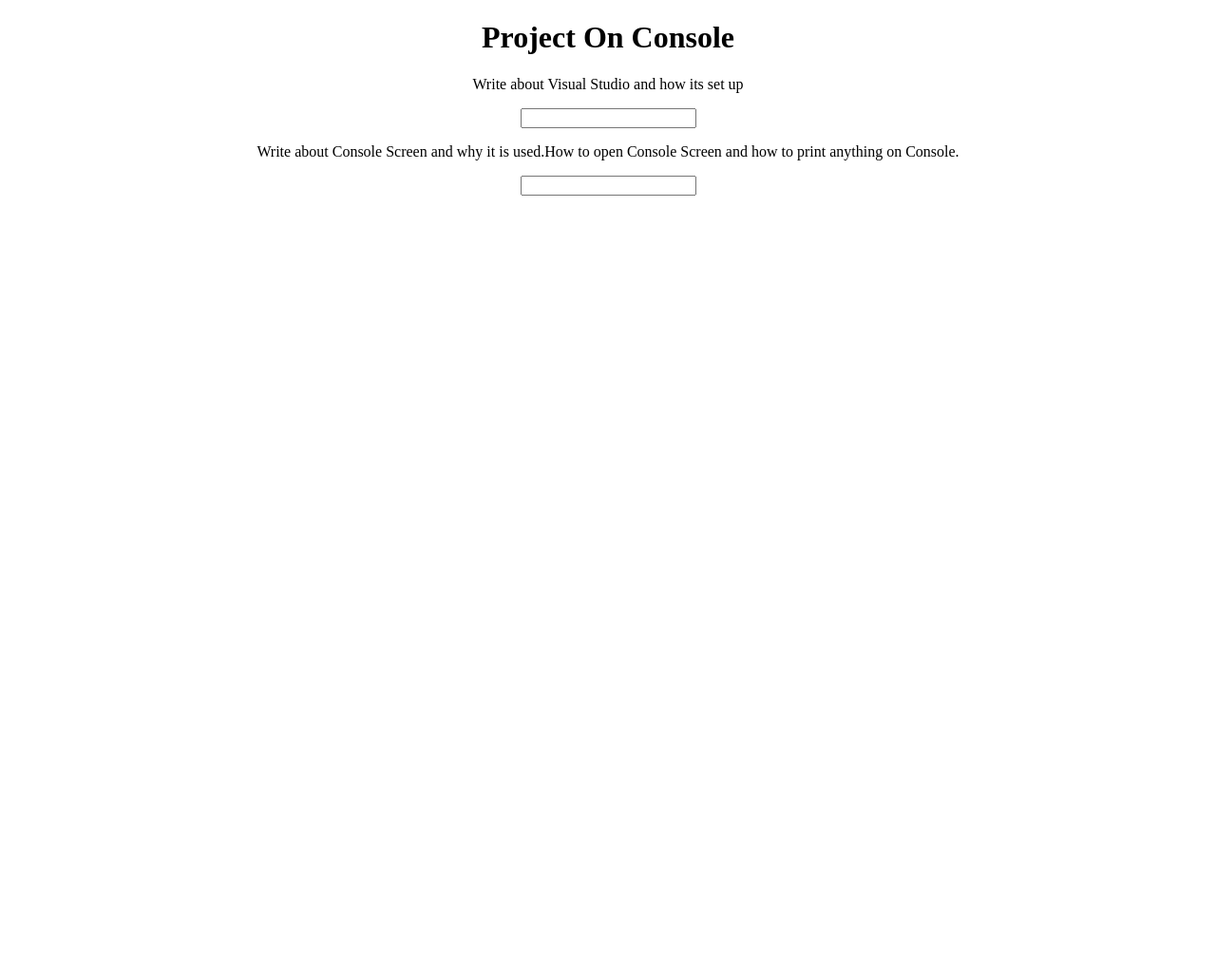
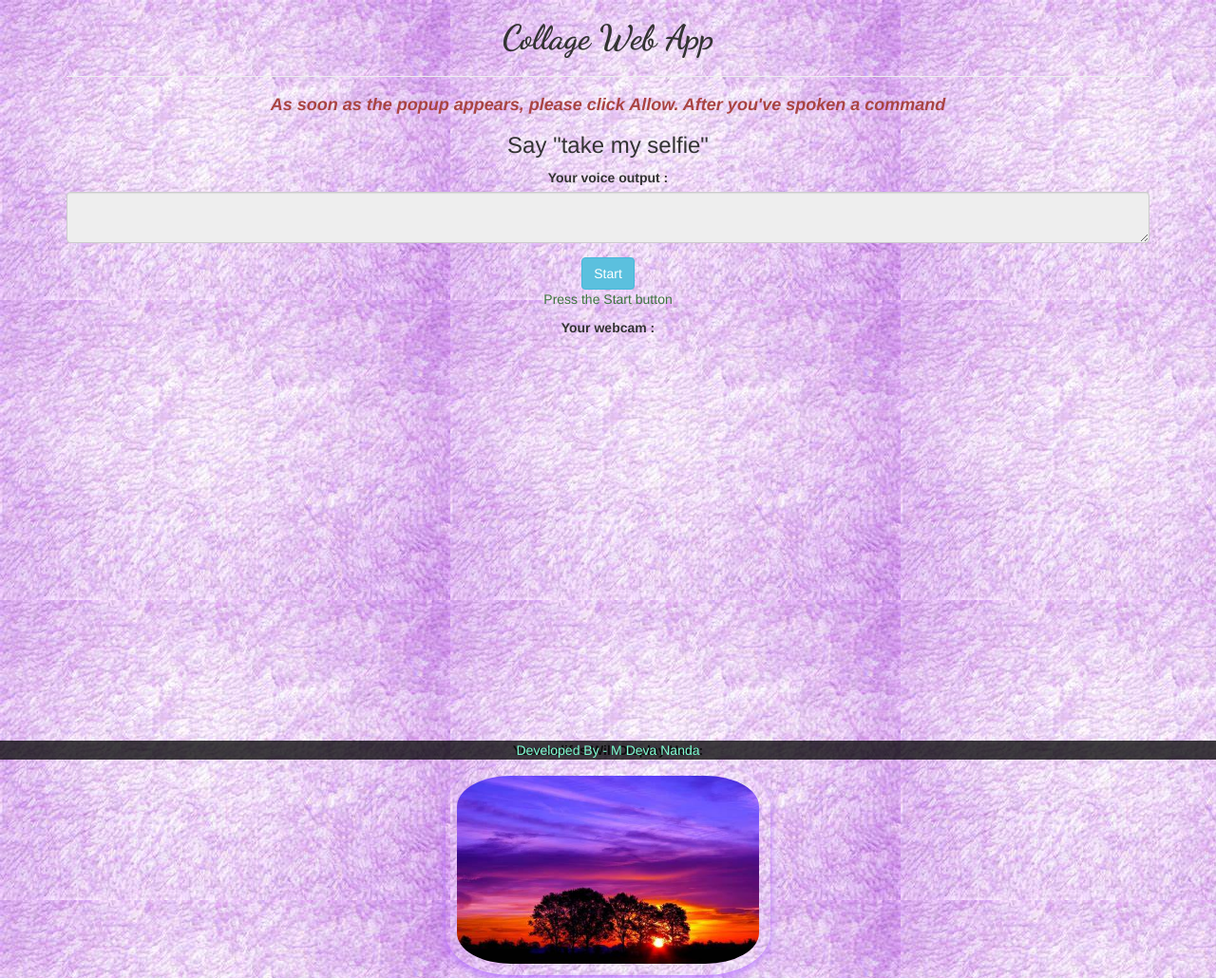
Before and after one commit to Deva16112012/CONSOLE-WEB-APP, a plain HTML site: page index.html in a window 1280 px wide. Shown: the top 1030 px of the page at 95% size. Before the commit the page ends 800 px from the top, so only its background shows below. Drawn offline with nearby package versions, Linux system fonts and the light colour scheme.

Commit message:
Add files via upload

```diff
--- a/index.html
+++ b/index.html
@@ -1,32 +1,46 @@
-<!DOCTYPE html>
 <html>
     <head>
-    <title>CONSOLE WEB APP</title>
+        <title>Collage Web App</title>
+        <meta name="viewport" content="width=device-width, initial-scale=1">
+        <link rel="stylesheet" href="https://maxcdn.bootstrapcdn.com/bootstrap/3.4.0/css/bootstrap.min.css">
+        <script src="https://ajax.googleapis.com/ajax/libs/jquery/3.4.1/jquery.min.js"></script>
+        <script src="https://maxcdn.bootstrapcdn.com/bootstrap/3.4.0/js/bootstrap.min.js"></script>
+        <link href="https://fonts.googleapis.com/css2?family=Dancing+Script:wght@700&display=swap" rel="stylesheet">
+        <script src="https://cdnjs.cloudflare.com/ajax/libs/webcamjs/1.0.26/webcam.js" type="text/javascript"></script>
+        <link rel="stylesheet" href="style.css">
     </head>
     <body>
-        <center>
-        <h1>Project On Console</h1>
-        <p>Write about Visual Studio and how its set up</p>
-        <input type="text">
-        <p>Write about Console Screen and why it is used.How to open Console Screen and how to print anything on Console.</p>
-        <input type="text">
-        </center>
-        <script>
-            console.log("Welcome to Console Page");
-            var a="M Deva ";
-            var b="Nanda";
-            var c=a.concat(b);
-            console.log(c);
-            d=50;
-            e=5;
-            f=d+e;
-            console.log("5 plus 50 is",f);
-            g=d-e;
-            console.log("50 minus 5 is",g);
-            h=d*e;
-            console.log("5 multiplide by 50 is",h);
-            i=d/e;
-            console.log("50 divided by 5 is",i);
-        </script>
+        <div class="container">
+            <center>
+                <h1>Collage Web App</h1>
+                <hr>
+                <h4 class="text-danger">As soon as the popup appears, please click Allow. After you've spoken a command</h4>
+                <div class="form-group">
+                    <h3>Say "take my selfie"</h3>
+                    <label>Your voice output : </label>
+                    <textarea class="form-control" id="textarea" readonly="true"></textarea>
+                </div>
+                <button class="btn btn-info" onclick="s()">Start</button>
+                <p class="text-success">Press the Start button</p>
+
+                <label>Your webcam : </label>
+                <div id="camera"></div>
+                <br>
+
+                <label>Your selifes Will Display Here: </label>
+                <div id="result-row">
+                    <div id="result1">
+                        <img src="pic1.jpg" style="width: 30%;">
+                    </div>
+                    <div id="result2">
+                        <img src="pic2.jpg" style="width: 30%;">
+                    </div>
+                    <div id="result3">
+                        <img src="pic3.jpg" style="width: 30%;">
+                    </div>
+                </div>
+            </center>
+        </div>
+        <div class="copy_right_footer">Developed By - M Deva Nanda</div>
     </body>
-    </html>
+</html>
--- /dev/null
+++ b/style.css
@@ -0,0 +1,33 @@
+body{
+    background: url(Bg.jpg);
+}
+.copy_right_footer{
+    position:fixed;
+    bottom:0px;
+    width:100%;
+    text-align: center;
+    color:aquamarine;
+    background-color:rgba(0, 0, 0, 0.751);
+}
+h1{
+    font-family: Dancing Script;
+}
+h4{
+    font-style: italic;
+    font-weight: bolder;
+}
+#camera{
+    width:500px;
+    height:400px;
+    border-color:black;
+}
+img{
+    width: 15px;
+    border-radius:20%;
+    padding: 12px;
+    box-shadow:0 4px 8px 0 rgba(174, 99, 255, 0.751)
+}
+img:hover{
+    border-radius: 200%;
+    box-shadow: rgba(0, 0, 0, 0.751);
+}
```
Also changed, not shown: Bg.jpg (added), pic1.jpg (added), pic2.jpg (added), pic3.jpg (added).
